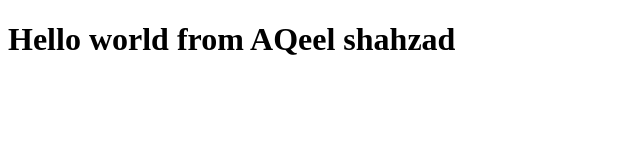
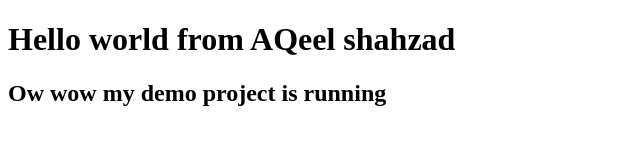
Before and after one commit to aqeel-spec/bootcamp-pro-4b, a plain HTML site: page index.html in a window 1280 px wide. Shown: the whole page, without its empty margins (0-640 px from the left). Drawn offline with Linux system fonts and the light colour scheme.

Commit message:
demo updates website

```diff
--- a/index.html
+++ b/index.html
@@ -8,5 +8,6 @@
 </head>
 <body>
     <h1>Hello world from AQeel shahzad</h1>
+    <h2>Ow wow my demo project is running</h2>
 </body>
 </html>
```
